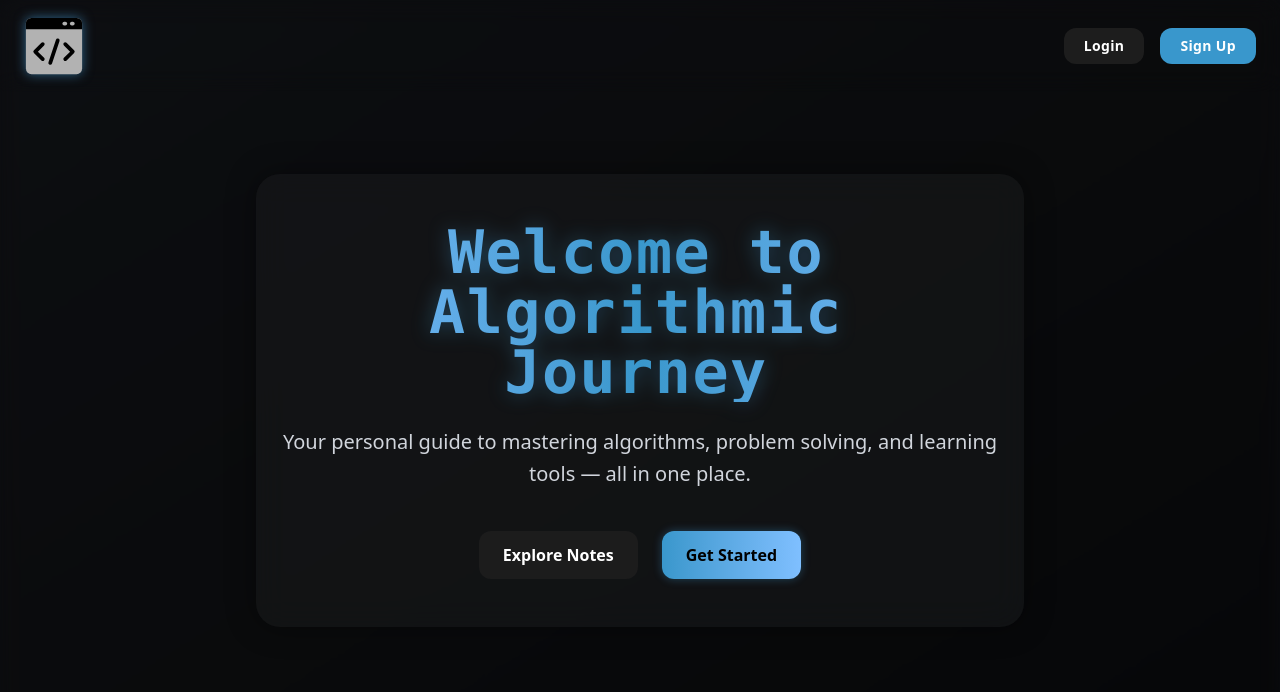
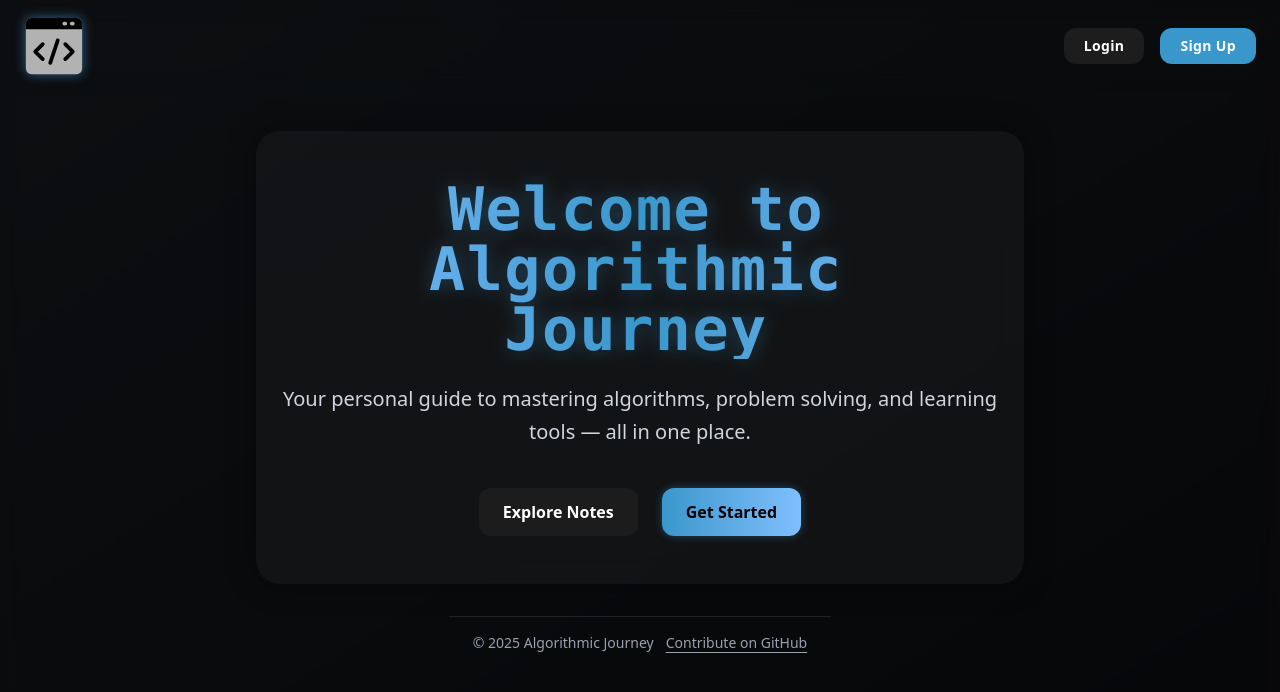
Before and after one commit to masteroojway/AlgorithmicJourney, a React (Vite) app in the folder frontend/: page / in a window 1280 px wide. Shown: the top 692 px of the page. Built offline with nearby package versions, Linux system fonts and the light colour scheme.

Commit message:
added footer for github link on website

```diff
--- a/frontend/src/pages/Intro.jsx
+++ b/frontend/src/pages/Intro.jsx
@@ -2,7 +2,7 @@ import { Link } from "react-router-dom";
 
 const DefaultLanding = () => {
   return (
-    <div className="min-h-screen bg-[#0b0c0f] text-white font-sans relative overflow-y-hidden overflow-x-visible flex items-center justify-center px-6 py-12">
+    <div className="min-h-screen bg-[#0b0c0f] text-white font-sans relative overflow-y-hidden overflow-x-visible flex items-center justify-center px-6 py-12 flex-col">
 
       {/* Subtle animated gradient background */}
       <div className="absolute inset-0 bg-gradient-to-br from-[#101114] via-[#0b0b0c] to-[#050506] animate-pulse opacity-80 blur-sm z-0" />
@@ -60,6 +60,19 @@ const DefaultLanding = () => {
           </div>
         </div>
       </main>
+      <footer className="relative z-10 mt-8 border-t border-white/10">
+        <div className="mx-auto w-full max-w-6xl px-6 py-4 flex flex-col sm:flex-row items-center justify-between gap-3 text-sm text-gray-400">
+          <p>© {new Date().getFullYear()} Algorithmic Journey</p>
+          <a
+            href="https://github.com/masteroojway/AlgorithmicJourney"
+            className="hover:text-white transition-colors underline underline-offset-4"
+            target="_blank"
+            rel="noreferrer noopener"
+          >
+            Contribute on GitHub
+          </a>
+        </div>
+      </footer>
     </div>
   );
 };
```
